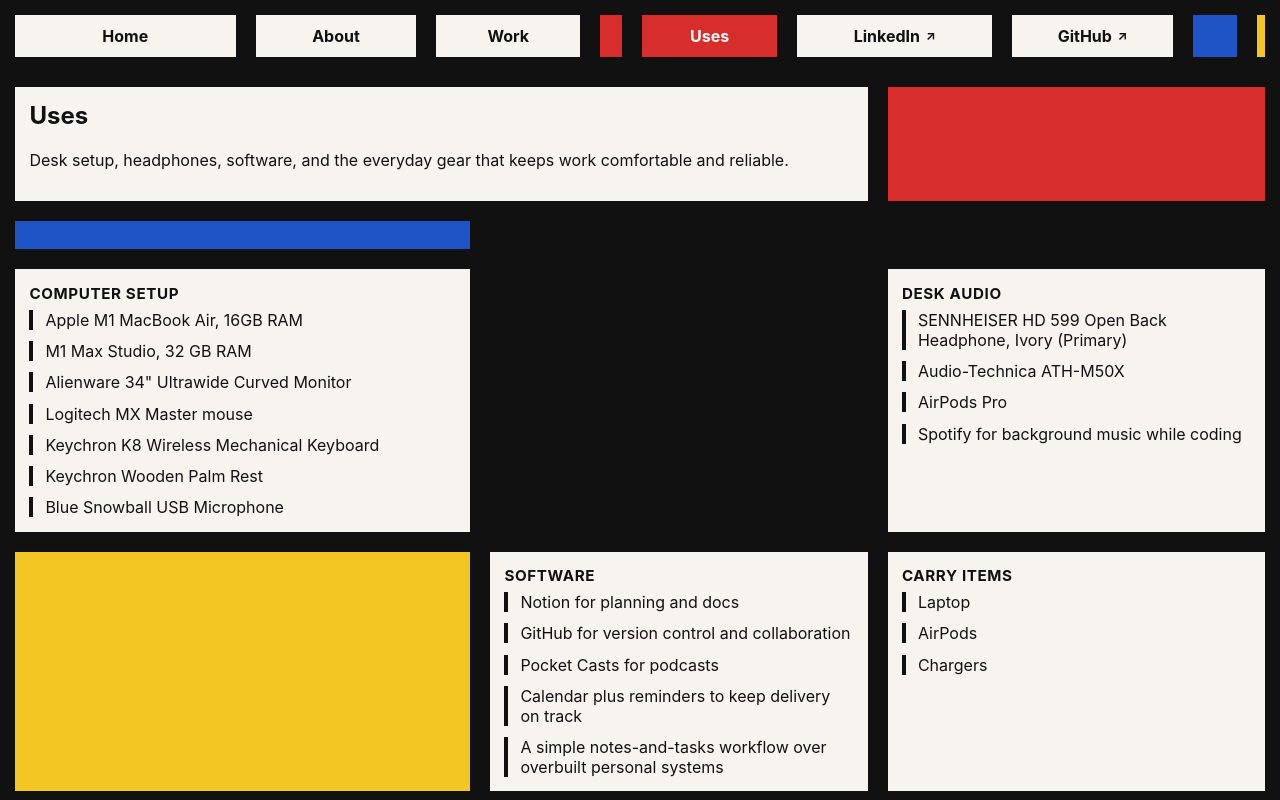
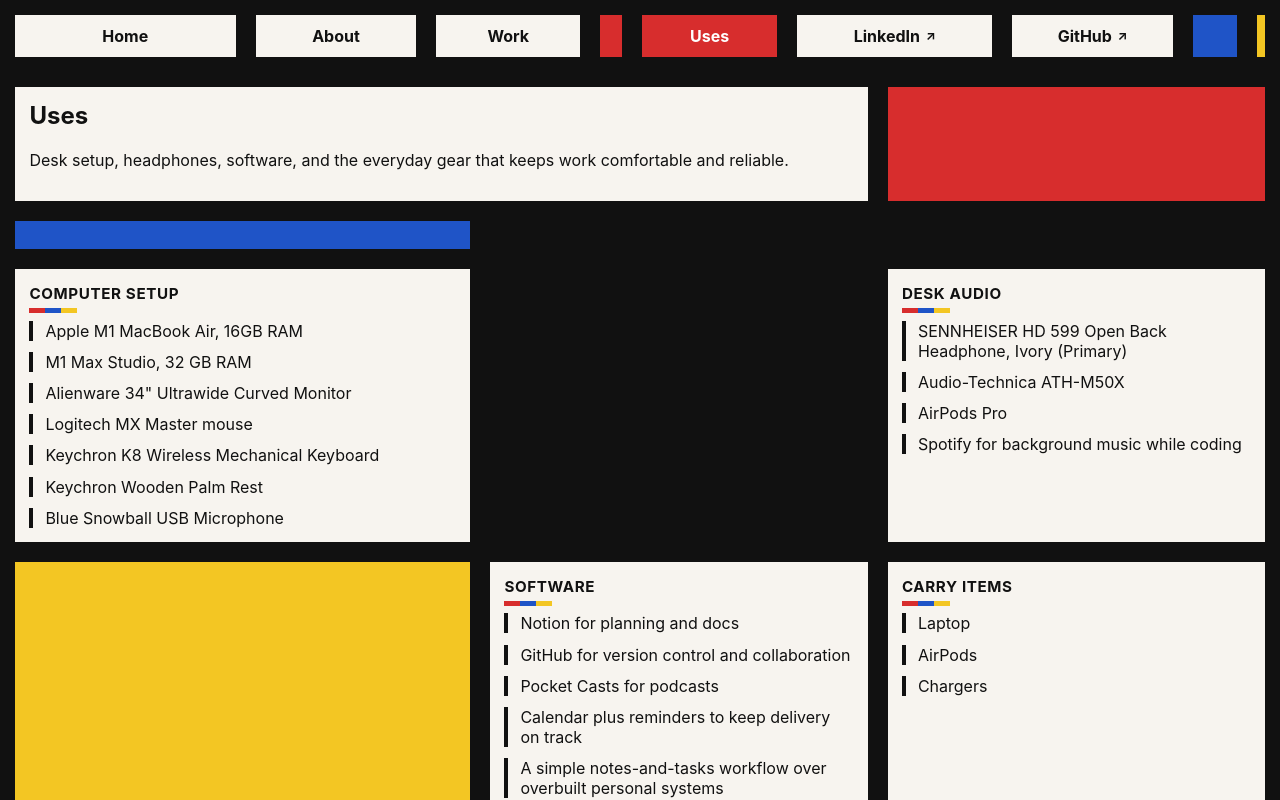
Before and after one commit to BlakeCampbells/Portfolio2026, a Nuxt app: page /uses in a window 1280 px wide. Shown: the top 800 px of the page. Built offline with nearby package versions, Linux system fonts and the light colour scheme.

Commit message:
Add polished motion and page transitions

```diff
--- a/app/assets/css/main.css
+++ b/app/assets/css/main.css
@@ -4,6 +4,7 @@
   --red: #d72d2d;
   --blue: #1f54c7;
   --yellow: #f3c623;
+  --motion-snap: cubic-bezier(0.22, 1, 0.36, 1);
 }
 
 * { box-sizing: border-box; }
@@ -13,7 +14,7 @@
 #__nuxt {
   margin: 0;
   min-height: 100%;
-  background: var(--paper);
+  background: var(--ink);
   color: var(--ink);
   font-family: Inter, system-ui, -apple-system, Segoe UI, Roboto, sans-serif;
 }
@@ -63,7 +64,11 @@
   min-width: 0;
   padding: 0 0.65rem;
   background: #f7f4ef;
-  transition: background-color 120ms ease, color 120ms ease;
+  transform: translateY(0);
+  transition:
+    background-color 160ms ease,
+    color 160ms ease,
+    transform 180ms var(--motion-snap);
 }
 
 .top-nav-inner a[data-accent='red']:hover,
@@ -97,14 +102,171 @@
 .nav-color-block-blue { background: var(--blue); }
 .nav-color-block-yellow { background: var(--yellow); }
 
+.nav-color-block {
+  transform-origin: left center;
+  animation: nav-block-in 460ms var(--motion-snap) backwards;
+}
+
+.nav-color-block-red { animation-delay: 40ms; }
+.nav-color-block-blue { animation-delay: 100ms; }
+.nav-color-block-yellow { animation-delay: 160ms; }
+
 .external-mark {
   margin-left: 0.35rem;
   font-size: 0.8em;
   line-height: 1;
+  transition: transform 180ms var(--motion-snap);
 }
 
 main {
   padding-top: 0;
+}
+
+/*
+ * Motion follows the same grammar as the layout: rectangular tiles arrive in
+ * a short stagger, while the primary-color fields wipe in from alternating
+ * sides like panels being fitted into the grid.
+ */
+.mondrian > .tile,
+.mondrian-page > .tile {
+  animation: tile-in 480ms var(--motion-snap) backwards;
+}
+
+.mondrian > .tile:nth-child(2),
+.mondrian-page > .tile:nth-child(2) { animation-delay: 45ms; }
+
+.mondrian > .tile:nth-child(3),
+.mondrian-page > .tile:nth-child(3) { animation-delay: 90ms; }
+
+.mondrian > .tile:nth-child(4),
+.mondrian-page > .tile:nth-child(4) { animation-delay: 135ms; }
+
+.mondrian > .tile:nth-child(5),
+.mondrian-page > .tile:nth-child(5) { animation-delay: 180ms; }
+
+.mondrian > .tile:nth-child(6),
+.mondrian-page > .tile:nth-child(6) { animation-delay: 225ms; }
+
+.mondrian > .tile:nth-child(7),
+.mondrian-page > .tile:nth-child(7) { animation-delay: 270ms; }
+
+.mondrian > .tile:nth-child(8),
+.mondrian-page > .tile:nth-child(8) { animation-delay: 315ms; }
+
+.mondrian > .tile:nth-child(9),
+.mondrian-page > .tile:nth-child(9) { animation-delay: 360ms; }
+
+.mondrian > .tile[aria-hidden='true'],
+.mondrian-page > .tile[aria-hidden='true'] {
+  --wipe-left: 0;
+  --wipe-right: 100%;
+  animation-name: color-block-in;
+  transition: transform 220ms var(--motion-snap), filter 220ms ease;
+}
+
+.mondrian > .tile[aria-hidden='true']:nth-child(even),
+.mondrian-page > .tile[aria-hidden='true']:nth-child(even) {
+  --wipe-left: 100%;
+  --wipe-right: 0;
+}
+
+.mondrian h2::after,
+.mondrian-page h2::after {
+  content: '';
+  display: block;
+  width: 3rem;
+  height: 5px;
+  margin-top: 0.35rem;
+  background: linear-gradient(
+    90deg,
+    var(--red) 0 33.333%,
+    var(--blue) 33.333% 66.666%,
+    var(--yellow) 66.666% 100%
+  );
+  transform-origin: left center;
+  animation: accent-line-in 420ms 240ms var(--motion-snap) backwards;
+}
+
+.headshot {
+  transition:
+    transform 220ms var(--motion-snap),
+    box-shadow 220ms var(--motion-snap);
+}
+
+.page-enter-active {
+  transition: opacity 180ms ease, transform 240ms var(--motion-snap);
+}
+
+.page-leave-active {
+  transition: opacity 110ms ease;
+}
+
+.page-enter-from {
+  opacity: 0;
+  transform: translateY(6px);
+}
+
+.page-leave-to {
+  opacity: 0;
+}
+
+@keyframes tile-in {
+  from {
+    opacity: 0;
+    transform: translateY(12px);
+  }
+}
+
+@keyframes color-block-in {
+  from {
+    opacity: 0;
+    clip-path: inset(0 var(--wipe-right) 0 var(--wipe-left));
+  }
+}
+
+@keyframes accent-line-in {
+  from {
+    transform: scaleX(0);
+  }
+}
+
+@keyframes nav-block-in {
+  from {
+    opacity: 0;
+    transform: scaleX(0);
+  }
+}
+
+@media (hover: hover) {
+  .top-nav-inner a:hover {
+    transform: translateY(-2px);
+  }
+
+  .top-nav-inner a:hover .external-mark {
+    transform: translate(2px, -2px);
+  }
+
+  .mondrian > .tile[aria-hidden='true']:hover,
+  .mondrian-page > .tile[aria-hidden='true']:hover {
+    transform: scale(0.975);
+    filter: saturate(1.12);
+  }
+
+  .headshot:hover {
+    transform: rotate(-2deg) translateY(-2px);
+    box-shadow: 5px 5px 0 var(--red), 9px 9px 0 var(--blue);
+  }
+}
+
+@media (prefers-reduced-motion: reduce) {
+  *,
+  *::before,
+  *::after {
+    scroll-behavior: auto !important;
+    animation-duration: 0.01ms !important;
+    animation-delay: 0ms !important;
+    transition-duration: 0.01ms !important;
+  }
 }
 
 @media (max-width: 760px) {
--- a/nuxt.config.ts
+++ b/nuxt.config.ts
@@ -8,6 +8,10 @@
   css: ['~/assets/css/main.css'],
 
   app: {
+    pageTransition: {
+      name: 'page',
+      mode: 'out-in'
+    },
     head: {
       titleTemplate: '%s · Blake Campbell',
       meta: [
```
